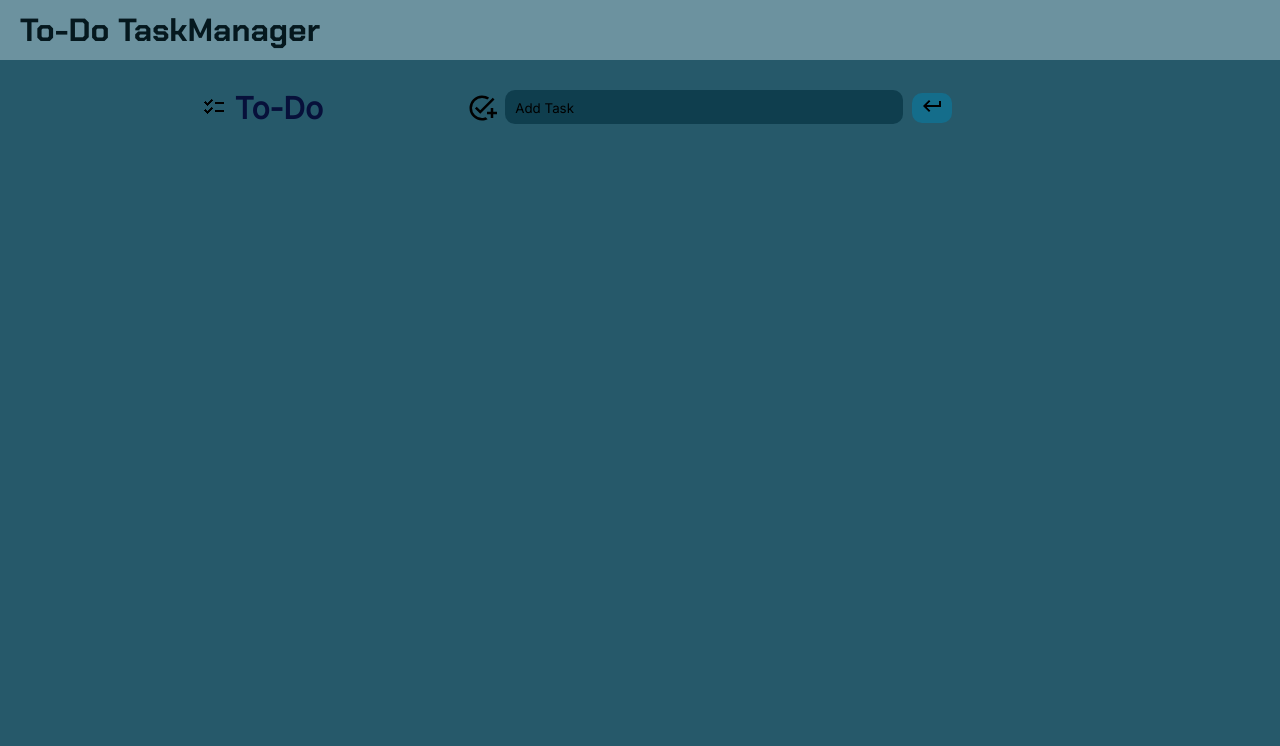
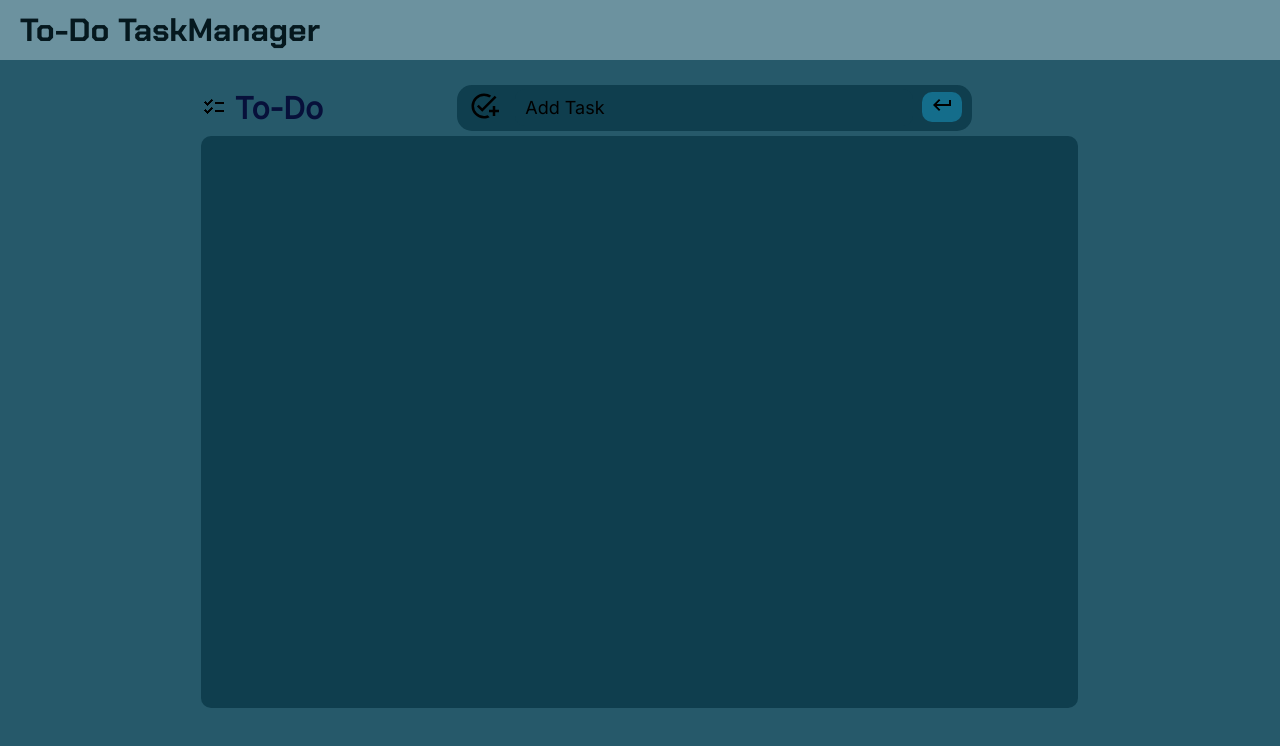
Before and after one commit to AbinKrishna57/My-webpage, a plain HTML site: page main.html in a window 1280 px wide. Drawn offline with nearby package versions, Linux system fonts and the light colour scheme; a web font is replaced by a local one.

Commit message:
minor fixes

```diff
--- a/assets/media/index_styles.css
+++ b/assets/media/index_styles.css
@@ -2,7 +2,7 @@
   padding-top: 0px;
   margin: 0px;
   /* color: #022835; */
-  /* user-select: none; */
+  user-select: none;
 }
 
 html{
--- a/assets/media/style2.css
+++ b/assets/media/style2.css
@@ -21,10 +21,10 @@
   top: 0.8%;
   display: inline-block;
   padding-top: 5px;
-  /* background-color: #0F3E4E; */
+  background-color: #0F3E4E;
   border-radius: 15px;
   /* width: 10px; */
-  padding: 0 10px 0 10px;
+  padding: 0 10px 0 20px;
   /* margin-left: 10cm; */
   height: 1.2cm;
   /* justify-content: center; */
@@ -32,11 +32,11 @@
 
 #inp{
   position: relative;
-  top: -5px;
+  top: -6px;
   /* display: inline-block; */
   /* margin: 0 0 0 10cm; */
   /* margin-left: 10cm; */
-  padding: 10px 10px 8px 10px;
+  padding: 8px 10px 8px 10px;
   /* justify-content: center; */
   border: 0;
   background-color: #0F3E4E;
@@ -52,6 +52,7 @@
   font-optical-sizing: auto;
   font-weight: 500;
   font-style: normal;
+  font-size: 18px;
 }
 
 #inp::placeholder{
@@ -61,12 +62,14 @@
   font-optical-sizing: auto;
   font-weight: 500;
   font-style: normal;
+  font-size: 18px;
 }
 
 #add-btn-img{
   /* display: inline-block; */
   position: relative;
-  top: 5px;
+  top: 1px;
+  left: -8px;
 }
 
 .task-container{
@@ -85,6 +88,8 @@
 }
 
 #save-btn{
+  position: relative;
+  top: -3px;
   height: 30px;
   width: 40px;
   border: none;
@@ -124,7 +129,7 @@
 } */
 
 .each-task{
-  color: white;
+  color: #051D25;
   width: auto;
   font-size: 20px;
   /* top right bottom left */
@@ -138,7 +143,7 @@
 
   font-family: "Inter", sans-serif;
   font-optical-sizing: auto;
-  font-weight: 500;
+  font-weight: 600;
   font-style: normal;
 }
 
@@ -182,7 +187,7 @@
 }
 
 .each-task:hover{
-  background-color: #3b8da8;
+  background-color: #3b8da8a2;
 }
 
 #del-img{
@@ -209,12 +214,12 @@
 
 #tasks{
   padding-top: 5px;
-  /* background-color: #0F3E4E; */
+  background-color: #0F3E4E;
   margin-top: 10px;
   margin-left: 19px;
   border-radius: 10px;
   padding-right: 20px;
-  height: 14.7cm;
+  height: 15cm;
   width: auto;
   overflow-y: auto;
   scrollbar-width: none;
```
